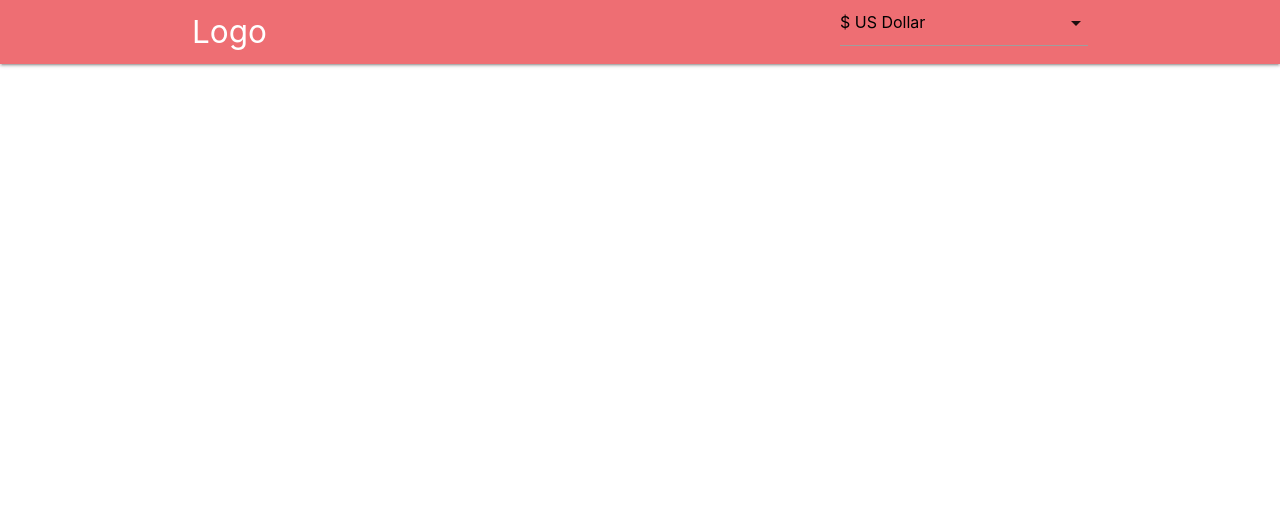
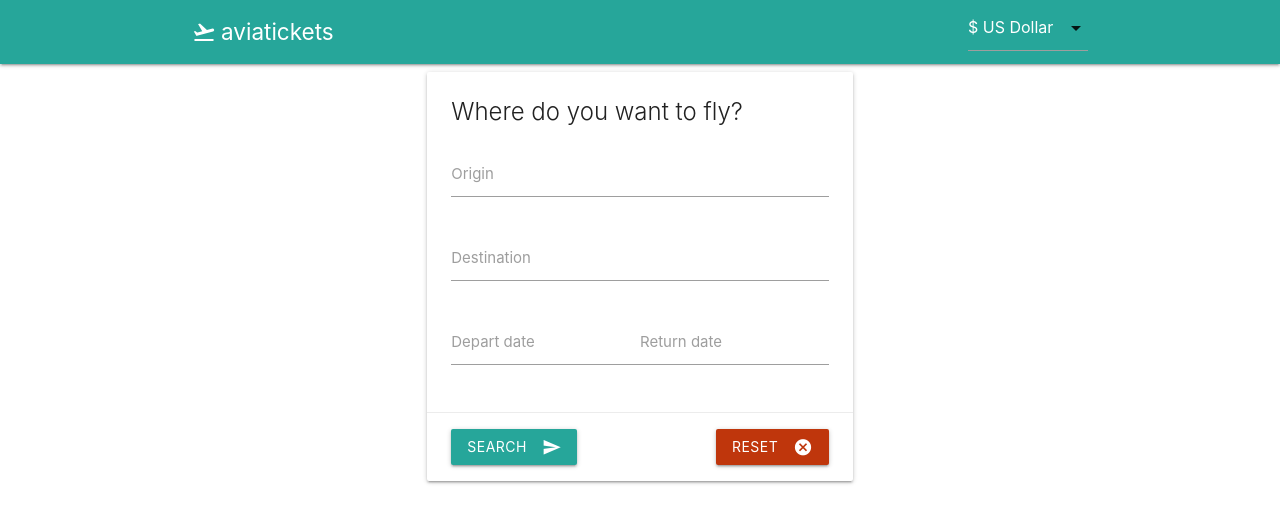
Before and after one commit to bozhenova/avia-tickets, a website built with webpack: page src/index.html in a window 1280 px wide. Built offline with nearby package versions, Linux system fonts and the light colour scheme; some packages are replaced by stand-ins of ours; no server answers.

Commit message:
Add layout and styles

```diff
--- a/src/css/style.css
+++ b/src/css/style.css
@@ -1,3 +1,59 @@
-body {
-  font-size: 20px;
+.d-flex {
+  display: flex;
 }
+
+.flex-column {
+  flex-direction: column;
+}
+
+.align-items-center {
+  align-items: center;
+}
+
+.justify-items-center {
+  justify-items: center;
+}
+
+.ml-auto {
+  margin-left: auto;
+}
+
+.mr-auto {
+  margin-right: auto;
+}
+
+.header .brand-logo {
+  position: static;
+  margin-left: 5px;
+  font-size: 1.5rem;
+}
+.header .currency-select {
+  width: 120px;
+}
+
+.currency-select input.select-dropdown {
+  margin: 0;
+  color: #fff;
+  border-bottom: none;
+}
+
+.currency-select input.select-dropdown:focus {
+  border-bottom: none;
+}
+
+.currency-select .caret {
+  fill: #fff;
+}
+
+.date-container {
+  display: flex;
+  justify-content: space-between;
+}
+
+.w45 {
+  width: 45%;
+}
+
+.row .col.float-none {
+  float: none;
+}
--- a/src/index.html
+++ b/src/index.html
@@ -4,16 +4,23 @@
     <meta charset="UTF-8" />
     <meta name="viewport" content="width=device-width, initial-scale=1.0" />
     <meta http-equiv="X-UA-Compatible" content="ie=edge" />
+    <link
+      href="https://fonts.googleapis.com/icon?family=Material+Icons"
+      rel="stylesheet"
+    />
     <title>AviaTickets</title>
   </head>
   <body>
-    <nav>
+    <nav class="header teal lighten-1">
       <div class="nav-wrapper">
-        <div class="container">
-          <a href="#" class="brand-logo">Logo</a>
-          <ul id="nav-mobile" class="right hide-on-med-and-down">
+        <div class="container d-flex align-items-center">
+          <div class="logo-wrapper d-flex align-items-center">
+            <i class="large material-icons">flight_takeoff</i>
+            <a href="#" class="brand-logo">aviatickets</a>
+          </div>
+          <ul id="nav-mobile" class="right hide-on-med-and-down ml-auto">
             <li>
-              <div class="input-field">
+              <div class="input-field currency-select">
                 <select>
                   <option value="USD">$ US Dollar</option>
                   <option value="EUR">€ Euro</option>
@@ -24,5 +31,72 @@
         </div>
       </div>
     </nav>
+    <div class="form-section">
+      <div class="container">
+        <div class="row f-dlex">
+          <div class="col m6 mr-auto float-none">
+            <div class="card">
+              <form>
+                <div class="card-content d-flex flex-column">
+                  <span class="card-title">Where do you want to fly?</span>
+                  <div class="input-field">
+                    <input
+                      type="text"
+                      id="autocomplete-origin"
+                      class="autocomplete"
+                    />
+                    <label for="autocomplete-origin">Origin</label>
+                  </div>
+                  <div class="input-field">
+                    <input
+                      type="text"
+                      id="autocomplete-destination"
+                      class="autocomplete"
+                    />
+                    <label for="autocomplete-destination">Destination</label>
+                  </div>
+                  <div class="date-container">
+                    <div class="input-field w50">
+                      <input
+                        type="text"
+                        class="datepicker"
+                        id="datepicker-depart"
+                      />
+                      <label for="datepicker-depart">Depart date</label>
+                    </div>
+                    <div class="input-field w50">
+                      <input
+                        type="text"
+                        class="datepicker"
+                        id="datepicker-return"
+                      />
+                      <label for="datepicker-return">Return date</label>
+                    </div>
+                  </div>
+                </div>
+                <div class="card-action d-flex">
+                  <button
+                    class="btn waves-effect waves-light"
+                    type="submit"
+                    name="action"
+                  >
+                    Search
+                    <i class="material-icons right">send</i>
+                  </button>
+                  <button
+                    class="btn waves-effect waves-light deep-orange darken-4 ml-auto"
+                    type="reset"
+                    name="action"
+                  >
+                    Reset
+                    <i class="material-icons right">cancel </i>
+                  </button>
+                </div>
+              </form>
+            </div>
+          </div>
+        </div>
+      </div>
+    </div>
   </body>
 </html>
--- a/src/js/plugins/materialize.js
+++ b/src/js/plugins/materialize.js
@@ -7,3 +7,23 @@ M.FormSelect.init(select);
 export function getSelectInstance(elem) {
   return M.FormSelect.getInstance(elem);
 }
+
+const autocomplete = document.querySelectorAll('.autocomplete');
+M.Autocomplete.init(autocomplete, {
+  data: {
+    Apple: null,
+    Microsoft: null,
+    Google: 'https://placehold.it/250x250'
+  }
+});
+
+export function getAutocompleteInstance(elem) {
+  return M.Autocomplete.getInstance(elem);
+}
+
+const datepickers = document.querySelectorAll('.datepicker');
+M.Datepicker.init(datepickers, { showClearBtn: true });
+
+export function getDatePickerInstance(elem) {
+  return M.Datepicker.getInstance(elem);
+}
```
